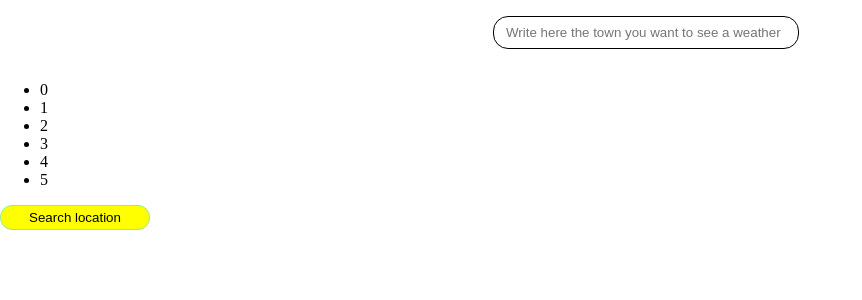
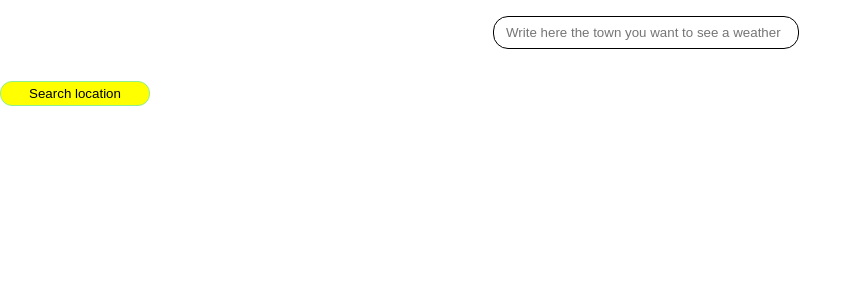
Before and after one commit to Majkan1/weather-app, a React (Vite) app: page / in a window 1280 px wide. Shown: the top 300 px of the page, without its empty margins (0-862 px from the left). Built offline with nearby package versions, Linux system fonts and the light colour scheme.

Commit message:
Add proper functionality to the program

```diff
--- a/src/App.jsx
+++ b/src/App.jsx
@@ -18,14 +18,14 @@ function Main(){
     'Berlin','Germany'
   ];
 
-  const array1 =  array.filter(item => item.includes(tekst));
+  const array1 =  array.filter(item => item.toLowerCase().includes(tekst));
   return (
     <div>
       <div className="main">
         <input type = "text" value = {tekst} placeholder = "Write here the town you want to see a weather" onChange = {(e)=>setTekst(e.target.value)}/>
       </div>
       <ul>
-        {array1.map((index,item)=>(
+        {tekst && array1.map((item,index)=>(
           <li key = {index}>{item}</li>))}
       </ul>
       <button>Search location</button>
```
